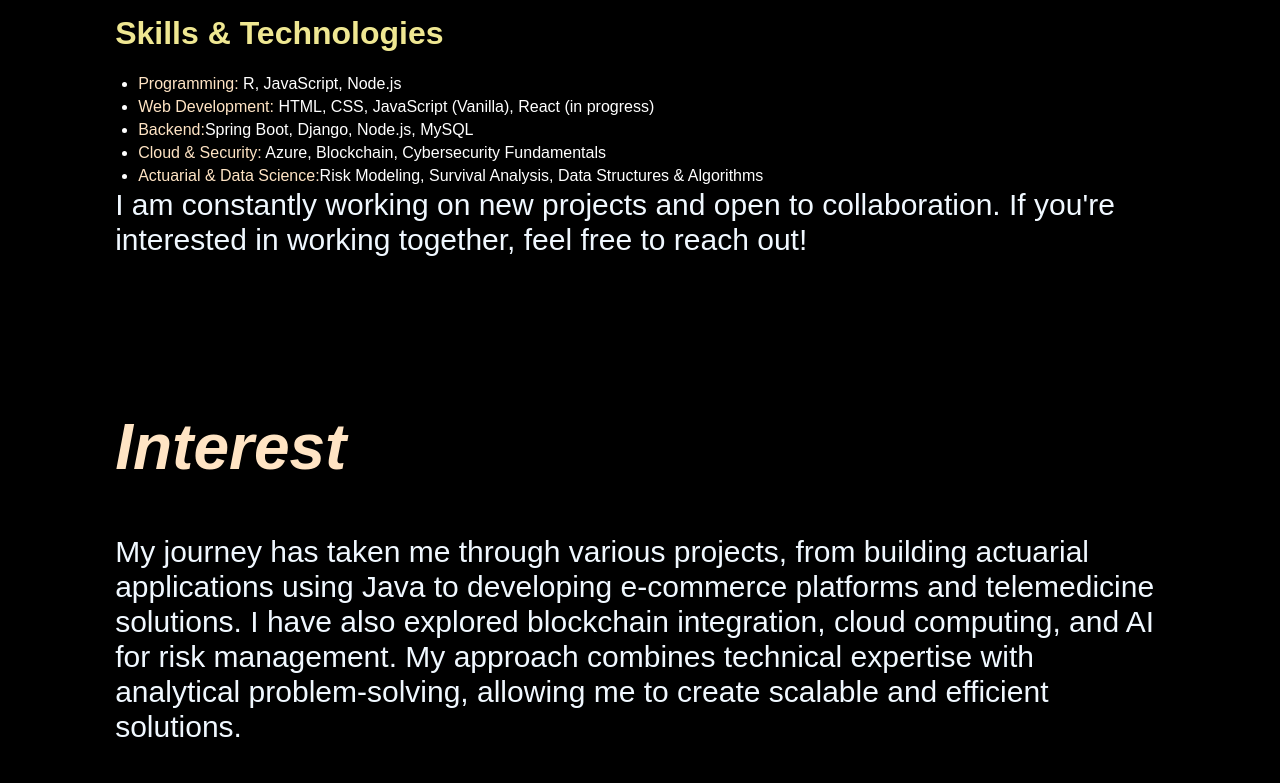
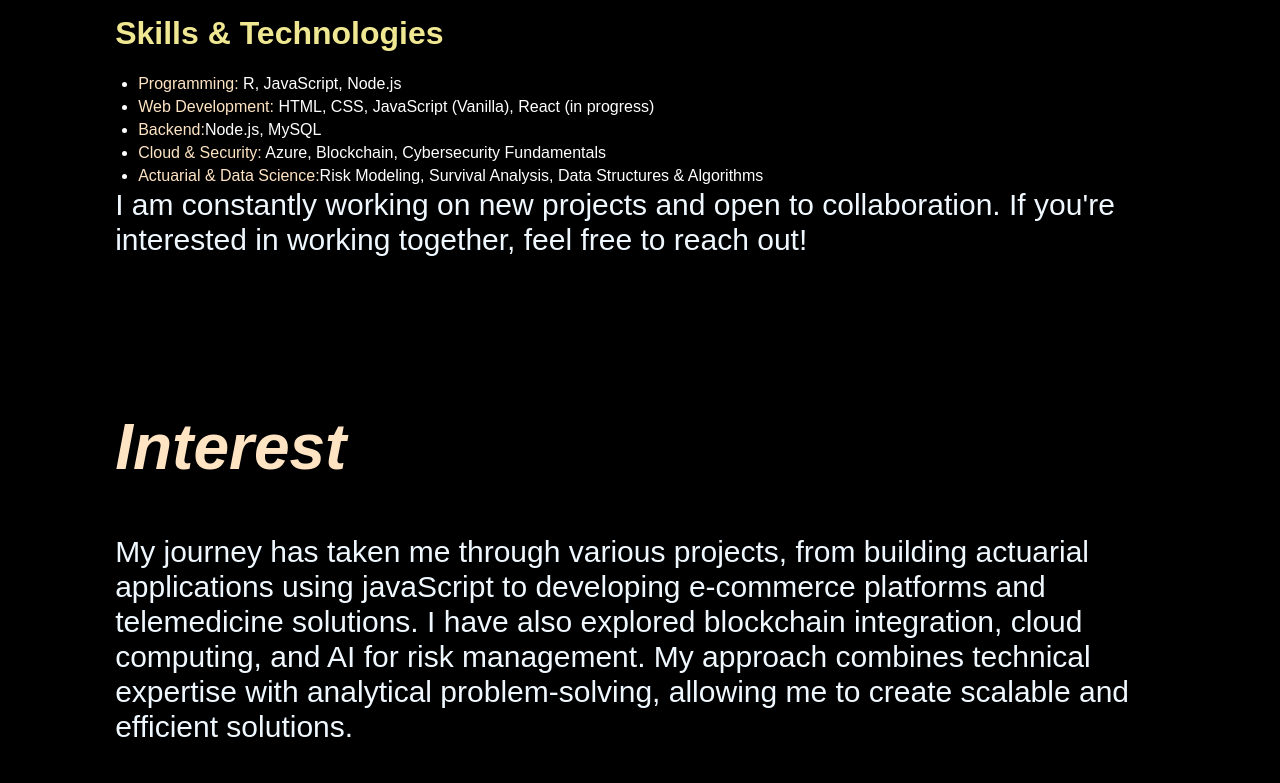
Before and after one commit to catchmeinreal-life/portfolio, a website: page views/portfolio.html in a window 1280 px wide. Shown: the part 877-1660 px from the top of the page. Drawn offline with nearby package versions, Linux system fonts and the light colour scheme.

Commit message:
end of project

```diff
--- a/views/portfolio.html
+++ b/views/portfolio.html
@@ -203,7 +203,7 @@
         <ul>
             <li><span>Programming:</span> R, JavaScript, Node.js</li>
             <li><span>Web Development:</span> HTML, CSS, JavaScript (Vanilla), React (in progress)</li>
-            <li><span>Backend:</span>Spring Boot, Django, Node.js, MySQL</li>
+            <li><span>Backend:</span>Node.js, MySQL</li>
             <li><span>Cloud & Security:</span> Azure, Blockchain, Cybersecurity Fundamentals</li>
             <li><span>Actuarial & Data Science:</span>Risk Modeling, Survival Analysis, Data Structures & Algorithms</li>
         </ul>
@@ -217,7 +217,7 @@
             <span>  <i>Interest</i></span>
          </h1>
         <p>
-            My journey has taken me through various projects, from building actuarial applications using Java to developing e-commerce platforms and telemedicine solutions. I have also explored blockchain integration, cloud computing, and AI for risk management. My approach combines technical expertise with analytical problem-solving, allowing me to create scalable and efficient solutions.
+            My journey has taken me through various projects, from building actuarial applications using javaScript to developing e-commerce platforms and telemedicine solutions. I have also explored blockchain integration, cloud computing, and AI for risk management. My approach combines technical expertise with analytical problem-solving, allowing me to create scalable and efficient solutions.
         </p>
 
         </p>
```
Also changed, not shown: README.md (added).
